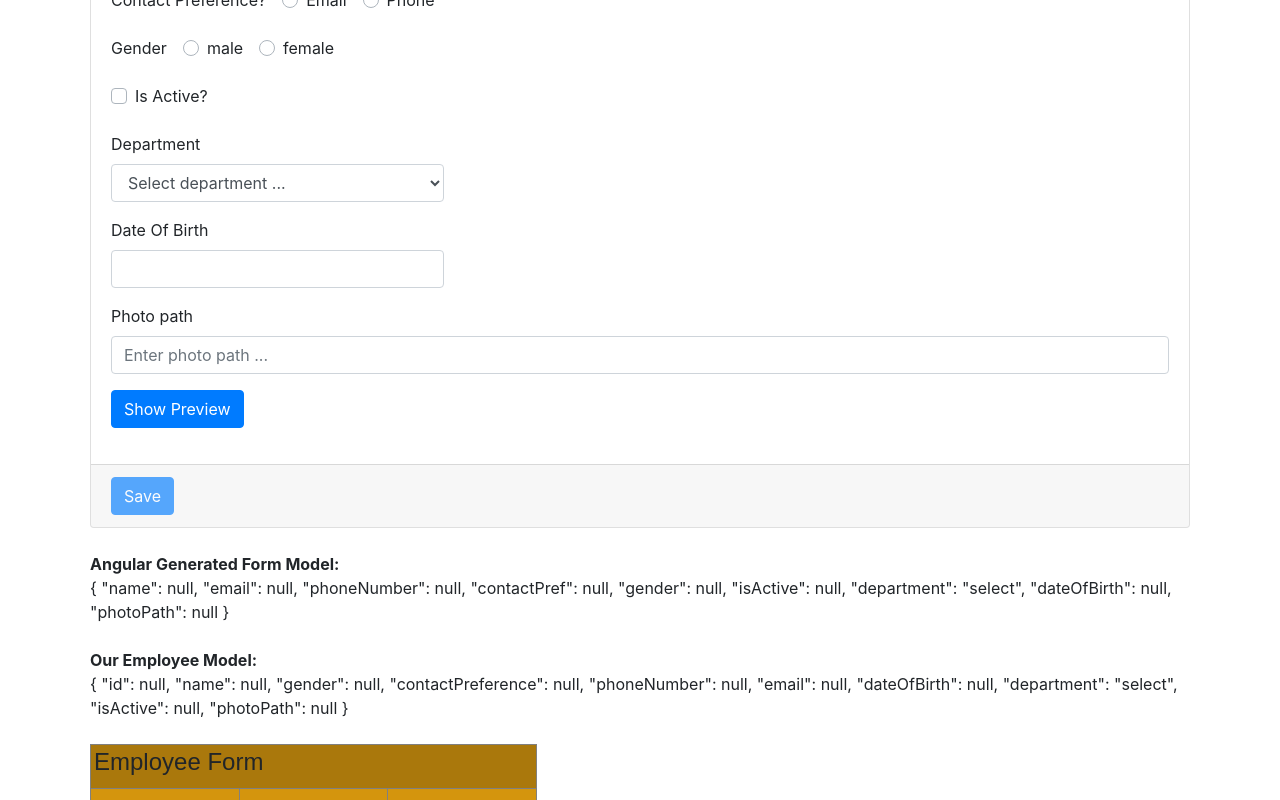
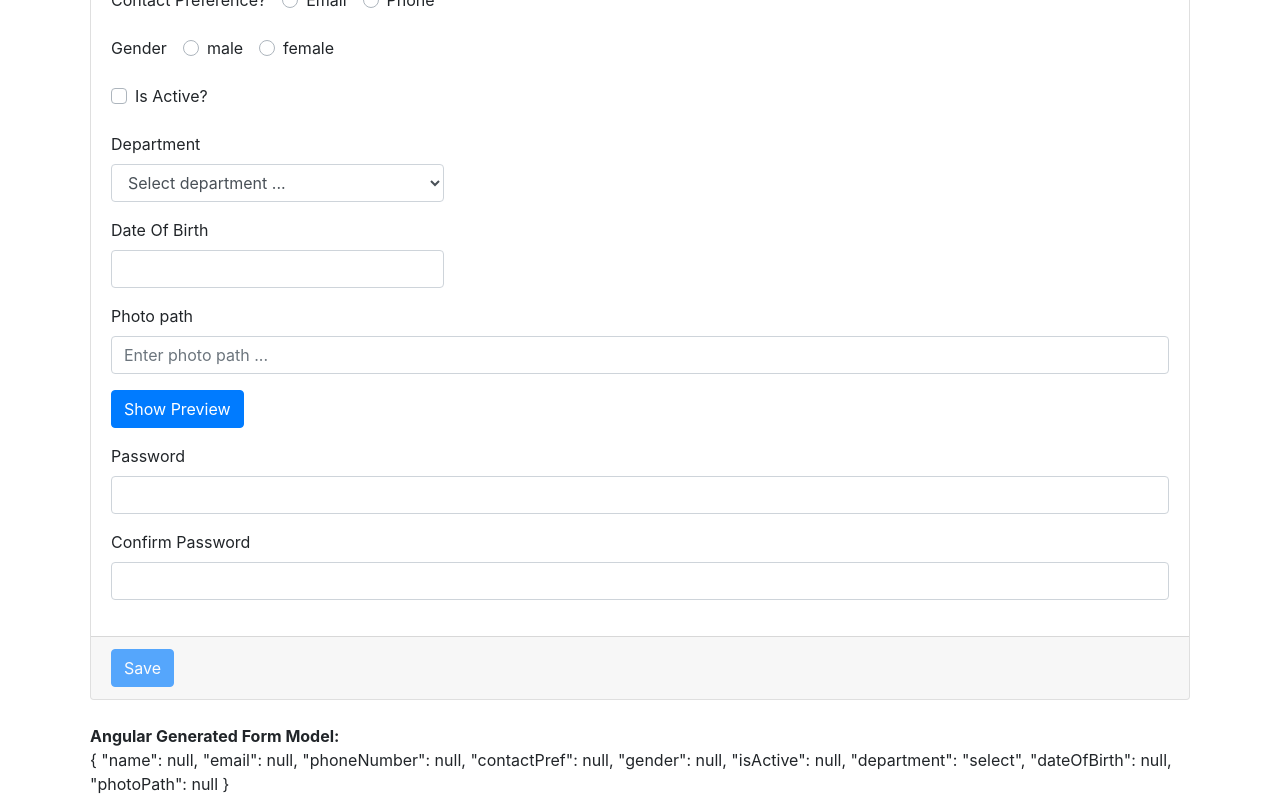
Before and after one commit to bartvanhoey/Angular5Tutorial, an Angular app: page /create in a window 1280 px wide. Shown: the part 425-1225 px from the top of the page. Built offline with nearby package versions, Linux system fonts and the light colour scheme.

Commit message:
end part 27 4h12min52sec

```diff
--- a/src/app/app.module.ts
+++ b/src/app/app.module.ts
@@ -7,13 +7,15 @@ import { CreateEmployeeComponent } from './employees/create-employee.component';
 import { FormsModule } from '@angular/forms';
 import { BsDatepickerModule } from 'ngx-bootstrap/datepicker';
 import { SelectRequiredValidatorDirective } from './shared/select-required-validator.directive';
+import { ConfirmEqualValidatorDirective } from './shared/confirm-equal-validator.directive';
 
 @NgModule({
   declarations: [
     AppComponent,
     ListEmployeesComponent,
     CreateEmployeeComponent,
-    SelectRequiredValidatorDirective
+    SelectRequiredValidatorDirective,
+    ConfirmEqualValidatorDirective
   ],
   imports: [
     BrowserModule,
--- a/src/app/employees/create-employee.component.html
+++ b/src/app/employees/create-employee.component.html
@@ -6,9 +6,8 @@
     <!-- Full Name -->
     <div class="card-body">
       <div class="form-group">
-        <!-- <label [class.text-danger]="name.invalid && name.touched" [class.text-success]="name.valid"  for="name">Full
-          Name</label> -->
-        <label class="control-label" for="name">Full Name</label>
+        <label [class.text-danger]="name.invalid && name.touched" [class.text-success]="name.valid" for="name">Full
+          Name</label>
         <input [class.is-valid]="name.valid" [class.is-invalid]='name.invalid && name.touched' required [(ngModel)]="employee.name"
           #name="ngModel" type="text" name="name" id="name" class="form-control" placeholder="Enter full name ...">
         <span class="invalid-feedback">Full name is a required field</span>
@@ -87,8 +86,8 @@
           <label [class.text-success]='department.valid && department.touched' [class.text-danger]='department.errors?.defaultSelected && department.touched'
             for="department">Department</label>
           <select appSelectValidator="select" [class.is-invalid]='department.errors?.defaultSelected && department.touched'
-            [class.is-valid]='department.valid && department.touched' #department="ngModel" id="department"
-            name="department" [(ngModel)]="employee.department" class="form-control">
+            [class.is-valid]='department.valid && department.touched' #department="ngModel" id="department" name="department"
+            [(ngModel)]="employee.department" class="form-control">
             <!-- <option disabled [ngValue]="null">Select department ...</option> -->
             <option value="select">Select department ...</option>
             <option *ngFor="let department of departments" [value]="department.id">{{department.name}}</option>
@@ -120,6 +119,28 @@
       </div>
       <div class="form-group">
         <img [src]="employee.photoPath" height="200" width="200" *ngIf="previewPhoto">
+      </div>
+
+      <!-- Password -->
+      <div class="form-group">
+        <label [class.text-success]='password.valid' [class.text-danger]='password.invalid && password.touched' for="password">Password</label>
+        <input [class.is-valid]='password.valid && password.touched' [class.is-invalid]='password.invalid && password.touched'
+          type="text" name="password" required class="form-control" [(ngModel)]="employee.password" #password="ngModel">
+        <span class='invalid-feedback'>Password is invalid</span>
+        <span class='valid-feedback'>Password is valid</span>
+      </div>
+
+      <!-- Confirm Password -->
+      <div class="form-group">
+        <label [class.text-success]='confirmPassword.valid' [class.text-danger]='confirmPassword.invalid && confirmPassword.touched'
+          for="confirmPassword">Confirm
+          Password</label>
+        <input [class.is-valid]='confirmPassword.valid && confirmPassword.touched' [class.is-invalid]='(confirmPassword.invalid || confirmPassword.errors?.notEqual) && confirmPassword.touched '
+          type="text" name="confirmPassword" appConfirmEqualValidator="password" required class="form-control" [(ngModel)]="employee.confirmPassword"
+          #confirmPassword="ngModel">
+        <span *ngIf="!confirmPassword.errors?.notEqual" class='invalid-feedback'>Confirm Password is invalid</span>
+        <span *ngIf="confirmPassword.errors?.notEqual" class='invalid-feedback'>Password and Confirm Password are not equal</span>
+        <span class='valid-feedback'>Confirm Password is valid</span>
       </div>
 
     </div>
--- /dev/null
+++ b/src/app/shared/confirm-equal-validator.directive.ts
@@ -0,0 +1,26 @@
+import { Validator, NG_VALIDATORS, AbstractControl } from '@angular/forms';
+import { Directive, Input } from '@angular/core';
+
+@Directive({
+    selector: '[appConfirmEqualValidator]',
+    providers: [{
+        provide: NG_VALIDATORS,
+        useExisting: ConfirmEqualValidatorDirective,
+        multi: true
+    }]
+})
+export class ConfirmEqualValidatorDirective implements Validator {
+
+    @Input() appConfirmEqualValidator: string;
+    validate(control: AbstractControl): { [key: string]: any } | null {
+        const controlToCompare = control.parent.get(this.appConfirmEqualValidator);
+        // console.log('controlValue: ', control.value);
+        if (control.value == null || control.value.length === 0) { return null; }
+
+        if (controlToCompare && controlToCompare.value !== control.value) {
+            return { 'notEqual': true };
+        }
+        return null;
+    }
+
+}
```
Also changed, not shown: 1 other file (tests, documents, lock files or other folders).
